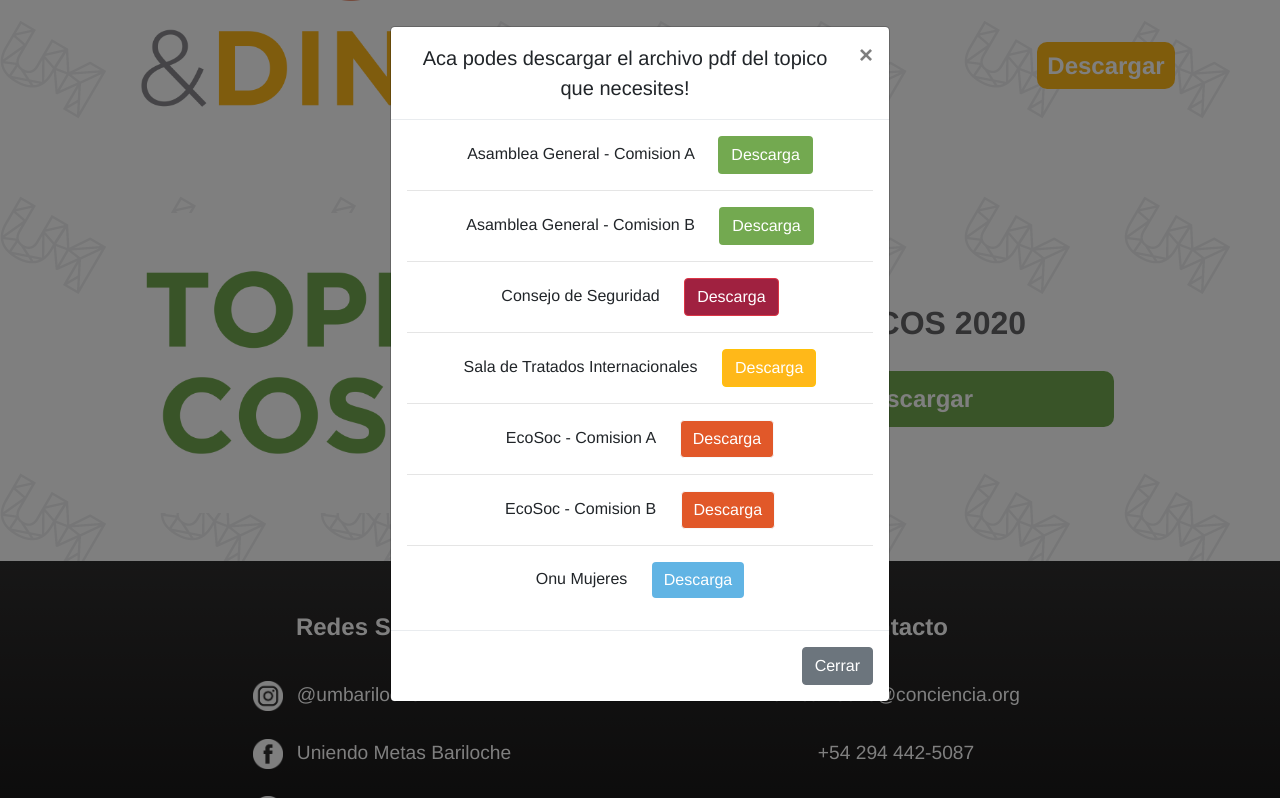
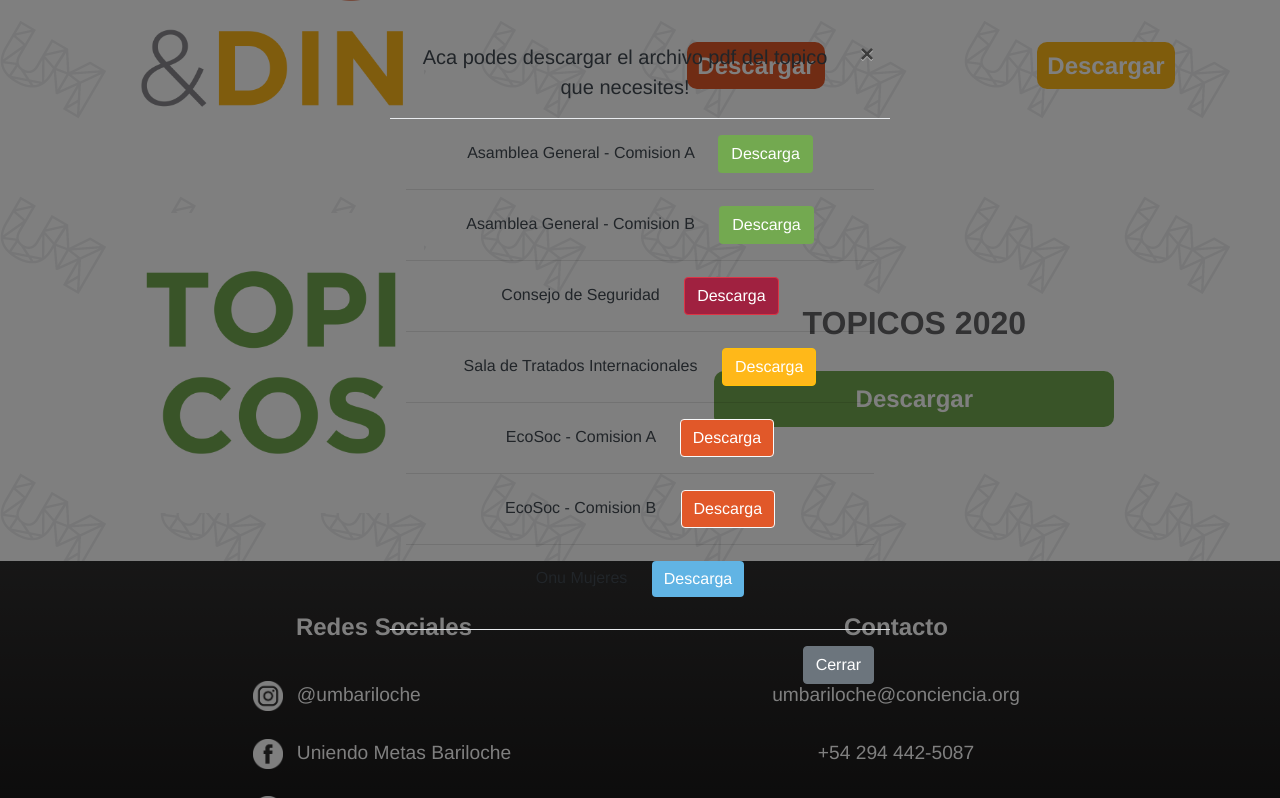
Before and after one commit to LucioT7/Uniendo-Metas-Bariloche, a plain HTML site: page Recursos.html in a window 1280 px wide. Both pictures are taken after a click on the button "Descargar". Shown: the part 1108-1906 px from the top of the page. Drawn offline with nearby package versions, Linux system fonts and the light colour scheme; files that its build step writes are made by us from their sources; files whose address does not match are found by name.

Commit message:
Update Recursos.html

```diff
--- a/Recursos.html
+++ b/Recursos.html
@@ -73,7 +73,7 @@
 					<!-- Modal -->
 					<div class="modal fade" id="exampleModal" tabindex="-1" aria-labelledby="exampleModalLabel" aria-hidden="true">
   					<div class="modal-dialog modal-dialog-scrollable">
-    					<div class="modal-content">
+    					<div class="modal-content1">
       						<div class="modal-header">
         						<h5 class="modal-title" id="exampleModalLabel">Aca podes descargar el archivo pdf del topico que necesites!</h5>
         						<button type="button" class="close" data-dismiss="modal" aria-label="Close">
```
